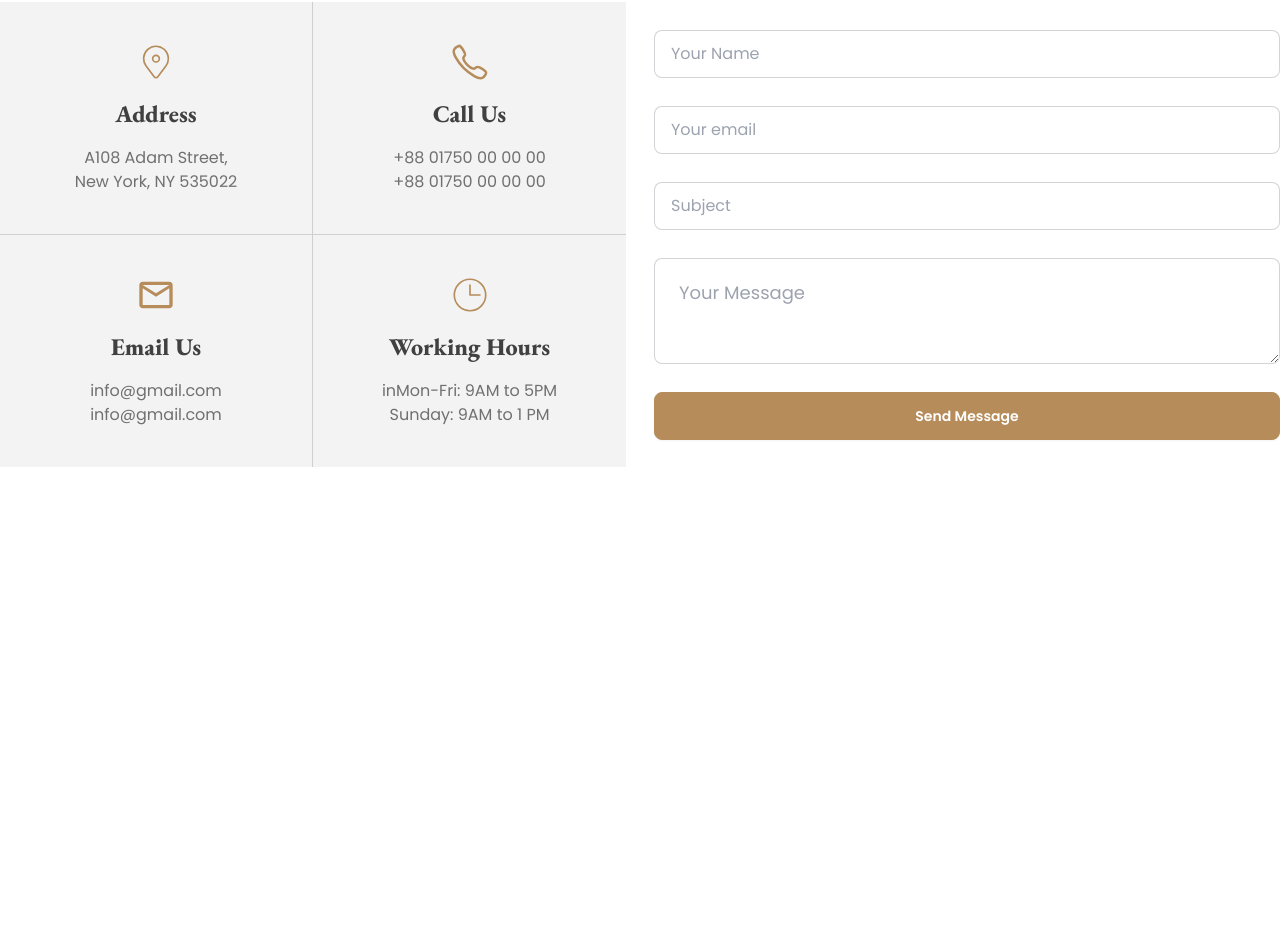
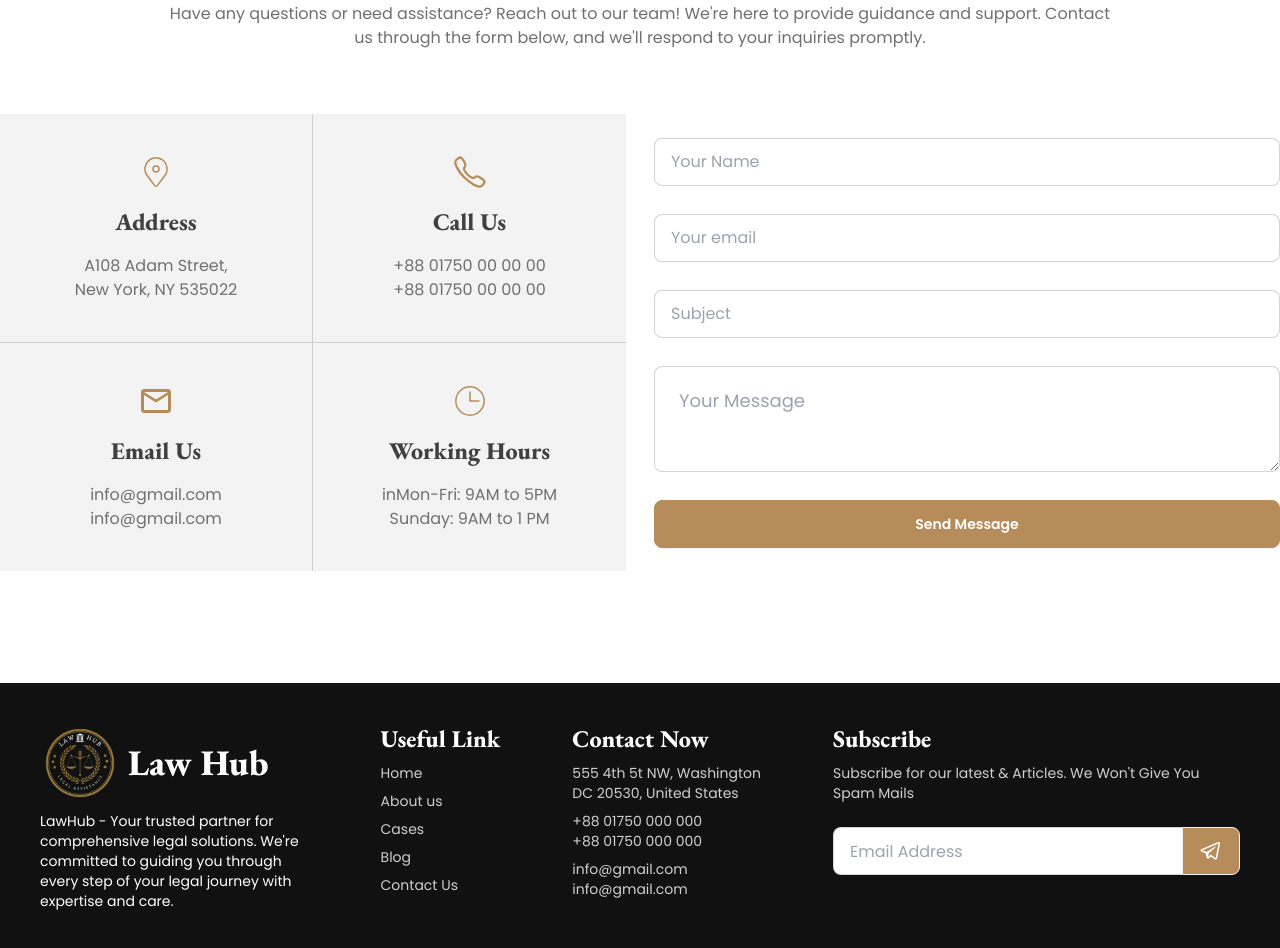
Before and after one commit to Shahriar-Hossain-Alvi/lawhub-client-side, a React (Vite) app: page / in a window 1280 px wide. Shown: the part 3978-4926 px from the top of the page. Before the commit the page ends 4557 px from the top, so only its background shows below. Built offline with nearby package versions, Linux system fonts and the light colour scheme.

Commit message:
added footer

```diff
--- a/src/components/Layouts/Main.tsx
+++ b/src/components/Layouts/Main.tsx
@@ -1,11 +1,13 @@
 import { Outlet } from "react-router-dom";
 import Navbar from "../Shared/Navbar";
+import Footer from "../Shared/Footer";
 
 const Main = () => {
     return (
         <div className="font-poppins">
             <Navbar />
             <Outlet />
+            <Footer />
         </div>
     );
 };
--- a/src/components/Pages/Home/Contact/Contact.tsx
+++ b/src/components/Pages/Home/Contact/Contact.tsx
@@ -13,14 +13,14 @@ const Contact = () => {
 
                 <div className='grid grid-cols-2'>
                     <div className="bg-[#F3F3F3] text-center py-10 border-r border-b border-[#CFCFCF]">
-                        <CiLocationOn className='mb-4 mx-auto text-lawHub-primary w-10 h-10' />
+                        <CiLocationOn className='mb-4 mx-auto text-lawHub-primary text-4xl' />
                         <h1 className='font-eb-garamond text-2xl text-lawHub-heading font-extrabold mb-4'>Address</h1>
                         <p className='text-lawHub-secondary'>A108 Adam Street, <br />
                             New York, NY 535022</p>
                     </div>
 
                     <div className="bg-[#F3F3F3] text-center py-10 border-b border-[#CFCFCF]">
-                        <IoCallOutline className='mb-4 mx-auto text-lawHub-primary w-10 h-10' />
+                        <IoCallOutline className='mb-4 mx-auto text-lawHub-primary text-4xl' />
                         <h1 className='font-eb-garamond text-2xl text-lawHub-heading font-extrabold mb-4'>Call Us</h1>
                         <p className='text-lawHub-secondary'>+88 01750 00 00 00 <br />
                             +88 01750 00 00 00</p>
@@ -29,7 +29,7 @@ const Contact = () => {
 
 
                     <div className="bg-[#F3F3F3] text-center py-10 border-r border-[#CFCFCF]">
-                        <MdOutlineMail className='mb-4 mx-auto text-lawHub-primary w-10 h-10' />
+                        <MdOutlineMail className='mb-4 mx-auto text-lawHub-primary text-4xl' />
                         <h1 className='font-eb-garamond text-2xl text-lawHub-heading font-extrabold mb-4'>Email Us</h1>
                         <p className='text-lawHub-secondary'>info@gmail.com <br />
                             info@gmail.com</p>
@@ -37,7 +37,7 @@ const Contact = () => {
 
 
                     <div className="bg-[#F3F3F3] text-center py-10">
-                        <CiClock2 className='mb-4 mx-auto text-lawHub-primary w-10 h-10' />
+                        <CiClock2 className='mb-4 mx-auto text-lawHub-primary text-4xl' />
                         <h1 className='font-eb-garamond text-2xl text-lawHub-heading font-extrabold mb-4'>Working Hours</h1>
                         <p className='text-lawHub-secondary'>inMon-Fri: 9AM to 5PM <br />
                             Sunday: 9AM to 1 PM</p>
--- a/src/components/Pages/Home/FAQ/Faq.tsx
+++ b/src/components/Pages/Home/FAQ/Faq.tsx
@@ -5,7 +5,7 @@ const Faq = () => {
 
 
     return (
-        <div>
+        <div className="mb-28">
             <SectionHeading heading="Frequently Asked Any Questions" description="Find quick answers to common questions about our services, legal processes, and how we can assist you. This section helps clarify important details to guide you through your legal journey." />
 
 
--- /dev/null
+++ b/src/components/Shared/Footer.tsx
@@ -0,0 +1,50 @@
+import { LiaTelegram } from "react-icons/lia";
+import footerLogo from "../../assets/images/logo1.png"
+
+const Footer = () => {
+    return (
+        <footer className="footer bg-[#111111] text-white p-10 space-x-14">
+            <nav>
+                <div className="flex items-center justify-between gap-2">
+                    <img className="w-20 h-20" src={footerLogo} alt="footer logo" />
+                    <h1 className=" font-extrabold text-4xl font-eb-garamond">Law Hub</h1>
+                </div>
+                <p className="text-lawHub-[#CFCFCF]">LawHub - Your trusted partner for comprehensive legal solutions. We're committed to guiding you through every step of your legal journey with expertise and care.</p>
+            </nav>
+            <nav className="text-[#CFCFCF]">
+                <h6 className="text-2xl font-extrabold font-eb-garamond text-white">Useful Link</h6>
+                <a className="link link-hover">Home</a>
+                <a className="link link-hover">About us</a>
+                <a className="link link-hover">Cases</a>
+                <a className="link link-hover">Blog</a>
+                <a className="link link-hover">Contact Us</a>
+            </nav>
+            <nav className="text-[#CFCFCF]">
+                <h6 className="text-2xl font-extrabold font-eb-garamond text-white">Contact Now</h6>
+                <p>555 4th 5t NW, Washington <br />
+                    DC 20530, United States</p>
+                <p>+88 01750 000 000 <br />
+                    +88 01750 000 000</p>
+                <p>info@gmail.com <br />
+                    info@gmail.com</p>
+            </nav>
+
+            <form>
+                <h6 className="text-2xl font-extrabold font-eb-garamond text-white">Subscribe</h6>
+                <fieldset className="form-control text-lawHub-secondary w-80">
+                    <p className="mb-6 text-[#CFCFCF]">Subscribe for our latest & Articles. We Won't Give You Spam Mails
+                    </p>
+                    <div className="join">
+                        <input
+                            type="email"
+                            placeholder="Email Address"
+                            className="input input-bordered join-item" />
+                        <button className="btn bg-lawHub-primary hover:bg-lawHub-heading hover:text-lawHub-primary text-white text-2xl join-item"><LiaTelegram /></button>
+                    </div>
+                </fieldset>
+            </form>
+        </footer>
+    );
+};
+
+export default Footer;
```
